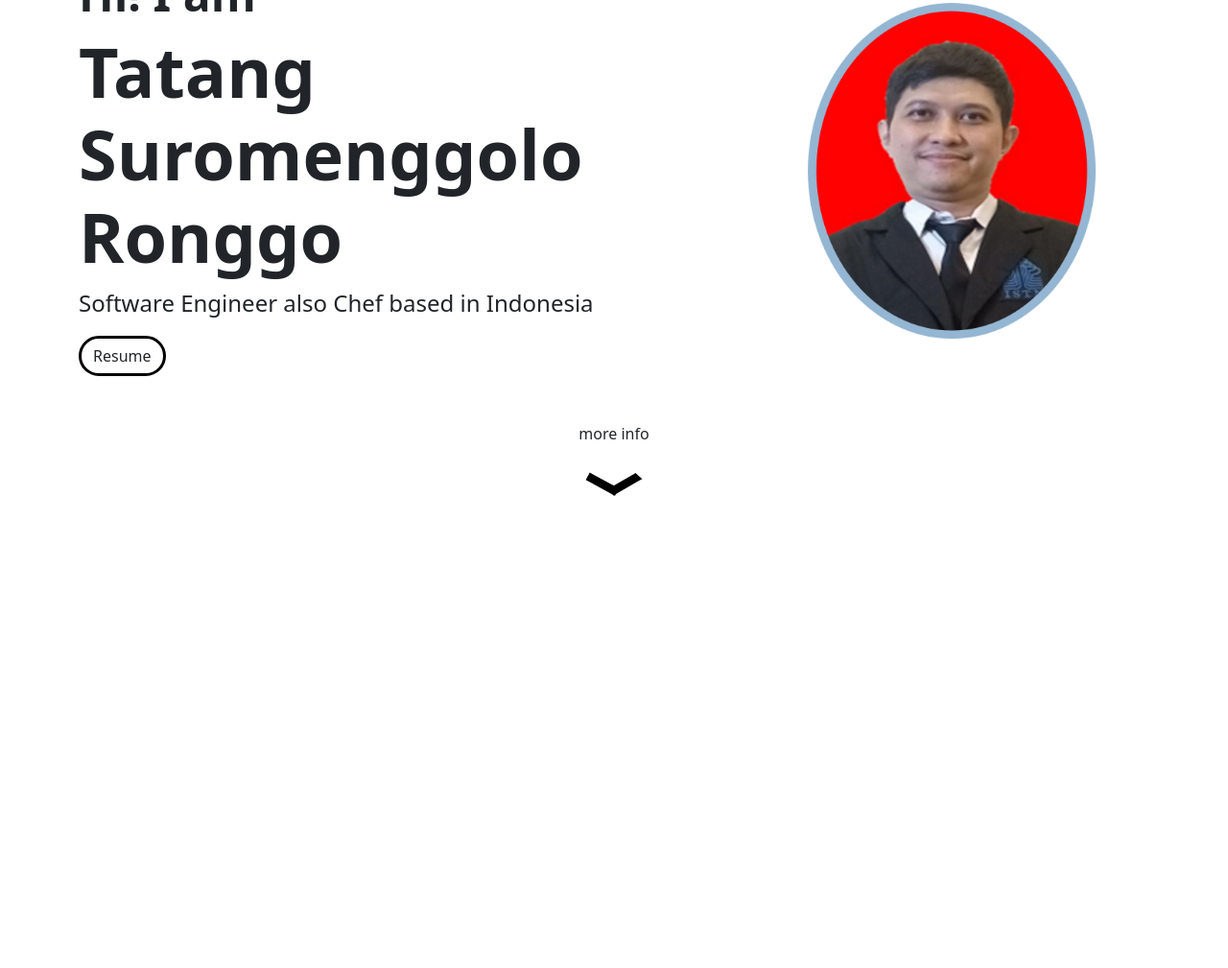
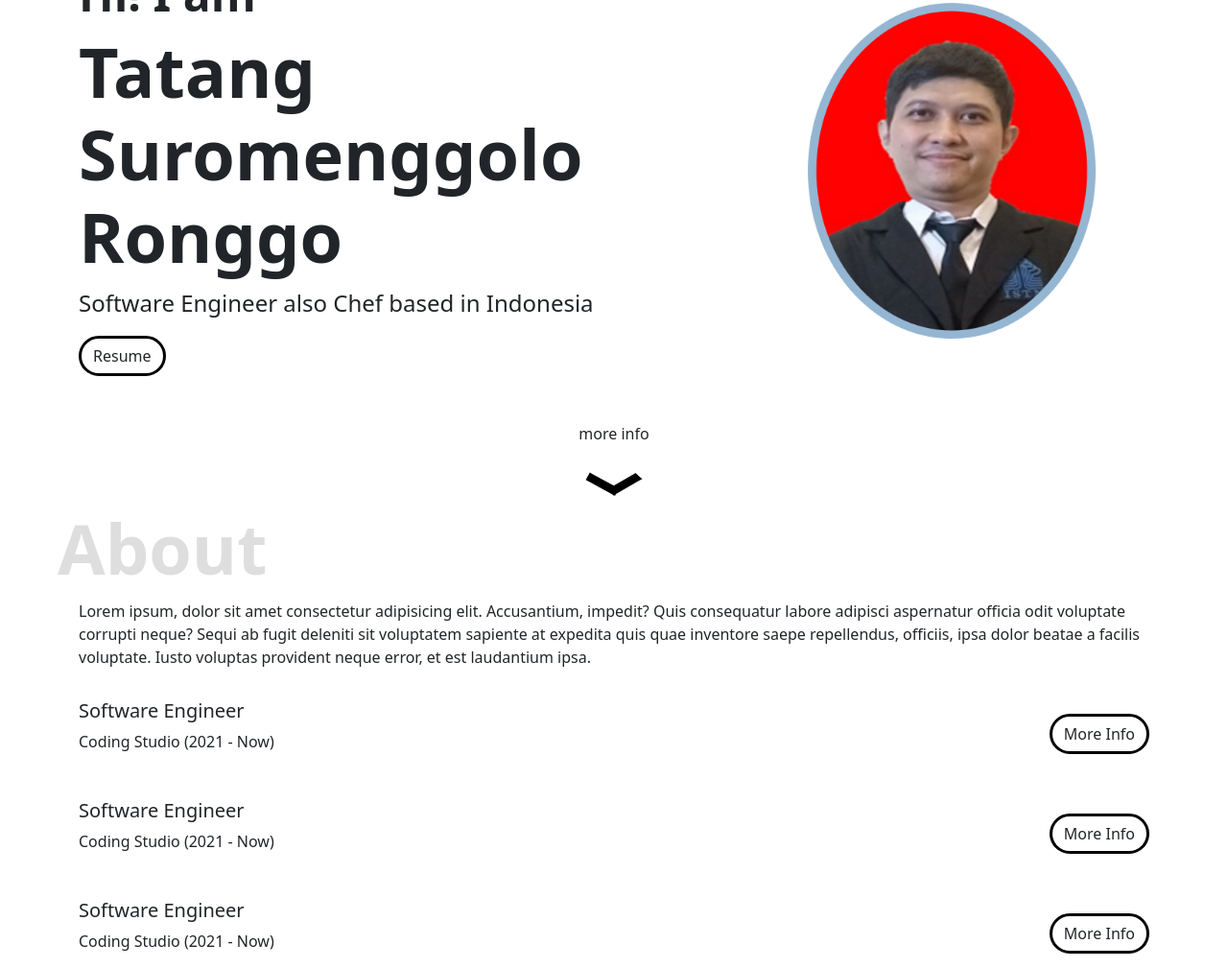
Before and after one commit to ta2ng84/Portfolio, a plain HTML site: page index.html in a window 1280 px wide. Shown: the part 225-1234 px from the top of the page at 96% size. Before the commit the page ends 800 px from the top, so only its background shows below. Drawn offline with nearby package versions, Linux system fonts and the light colour scheme.

Commit message:
add about

```diff
--- a/index.html
+++ b/index.html
@@ -49,8 +49,49 @@
             <a class="text-decoration-none text-dark" href="#about">more info</a>
            <img id="arrow" class="mt-2" src="images/arrow.svg" alt="arrow">
            </div>
+          </section>
+          <section id="about" class="about container">
+            <p>Lorem ipsum, dolor sit amet consectetur adipisicing elit. Accusantium, impedit? Quis consequatur labore adipisci aspernatur officia odit voluptate corrupti neque? Sequi ab fugit deleniti sit voluptatem sapiente at expedita quis quae inventore saepe repellendus, officiis, ipsa dolor beatae a facilis voluptate. Iusto voluptas provident neque error, et est laudantium ipsa.</p>
+            <div class="about-exp">
+              <div class="about-exp-item">
+                <div class="about-exp-item-header">
+                  <div>
+                      <h5>Software Engineer</h5>
+                      <p>Coding Studio (2021 - Now)</p>
+                  </div>
+                  <button class="btn button" onclick="toggleDetail(event)">More Info</button>
+                </div>
+                      <p class="about-exp-item-detail">Lorem ipsum dolor sit amet consectetur adipisicing elit. Earum fugiat illum voluptatum aperiam? Officiis, autem ex dolorem est veniam fugit placeat voluptate enim voluptatibus mollitia qui blanditiis minima id animi?</p>
+              </div>
+            </div>
 
-    </section>
+            <div class="about-exp">
+              <div class="about-exp-item">
+                <div class="about-exp-item-header">
+                  <div>
+                      <h5>Software Engineer</h5>
+                      <p>Coding Studio (2021 - Now)</p>
+                  </div>
+                  <button class="btn button" onclick="toggleDetail(event)">More Info</button>
+                </div>
+                      <p class="about-exp-item-detail">Lorem ipsum dolor sit amet consectetur adipisicing elit. Earum fugiat illum voluptatum aperiam? Officiis, autem ex dolorem est veniam fugit placeat voluptate enim voluptatibus mollitia qui blanditiis minima id animi?</p>
+              </div>
+            </div>
+
+            <div class="about-exp">
+              <div class="about-exp-item">
+                <div class="about-exp-item-header">
+                  <div>
+                      <h5>Software Engineer</h5>
+                      <p>Coding Studio (2021 - Now)</p>
+                  </div>
+                  <button class="btn button" onclick="toggleDetail(event)">More Info</button>
+                </div>
+                      <p class="about-exp-item-detail">Lorem ipsum dolor sit amet consectetur adipisicing elit. Earum fugiat illum voluptatum aperiam? Officiis, autem ex dolorem est veniam fugit placeat voluptate enim voluptatibus mollitia qui blanditiis minima id animi?</p>
+              </div>
+            </div>
+
+          </section>
     <script src="https://cdn.jsdelivr.net/npm/@popperjs/core@2.11.8/dist/umd/popper.min.js" integrity="sha384-I7E8VVD/ismYTF4hNIPjVp/Zjvgyol6VFvRkX/vR+Vc4jQkC+hVqc2pM8ODewa9r" crossorigin="anonymous"></script>
     <script src="https://cdn.jsdelivr.net/npm/bootstrap@5.3.3/dist/js/bootstrap.min.js" integrity="sha384-0pUGZvbkm6XF6gxjEnlmuGrJXVbNuzT9qBBavbLwCsOGabYfZo0T0to5eqruptLy" crossorigin="anonymous"></script>
     <script src="https://code.jquery.com/jquery-3.7.1.min.js" integrity="sha256-/JqT3SQfawRcv/BIHPThkBvs0OEvtFFmqPF/lYI/Cxo=" crossorigin="anonymous"></script>
--- a/main.js
+++ b/main.js
@@ -0,0 +1,17 @@
+function toggleDetail(e) {
+
+    const target = $(e.target)
+
+    if($(target).hasClass("active")) {
+        $(target).html("More Info").removeClass("active")
+    }
+        else {
+            $(target).html("Less Info").addClass("active")
+        }
+
+    const item = $(target).parents(".about-exp-item")
+    const detail = $(item).children(".about-exp-item-detail")
+
+    $(detail).slideToggle()
+
+}
--- a/style.css
+++ b/style.css
@@ -1,5 +1,17 @@
 section{
     padding-top: 128px;
+    position: relative;
+}
+
+.section::before {
+    z-index: -1;
+    content: '';
+    font-size: 72px;
+    color: gray;
+    opacity: 0.25;
+    position: absolute;
+    top: -30px;
+    left: -30px;
 }
 
 .btn{
@@ -32,6 +44,34 @@ section{
 #arrow{
     animation: 2s upDown infinite;
 }
+
+.about::before {
+    content: 'About';
+    z-index: -1;
+    font-size: 72px;
+    font-weight: 700;
+    color: gray;
+    opacity: 0.25;
+    position: absolute;
+    top: 20px;
+    left: -10px;
+}
+
+.about-exp-item {
+    margin-top: 32px;
+}
+
+.about-exp-item-header {
+    display: flex;
+    align-items: center;
+    justify-content: space-between;
+    margin-top: 24px;
+}
+
+.about-exp-item-detail {
+    display: none;
+}
+
 @keyframes upDown{
     0% {
         transform: translateY(0);
```
